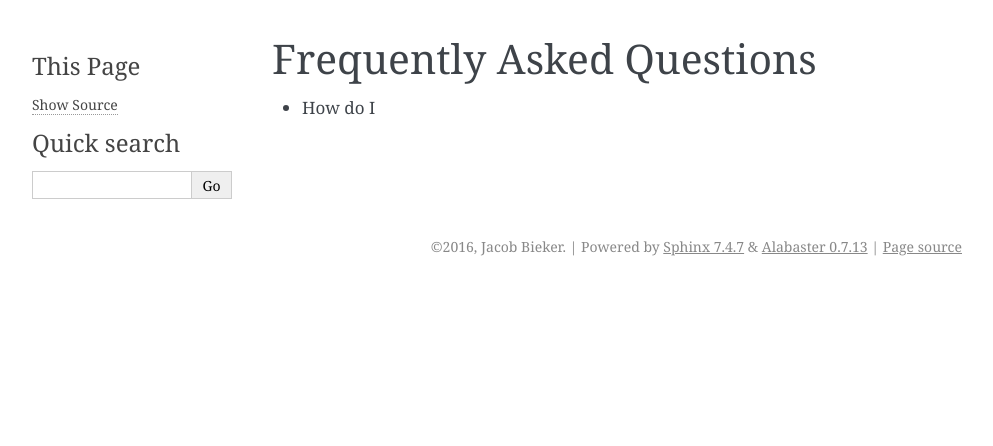
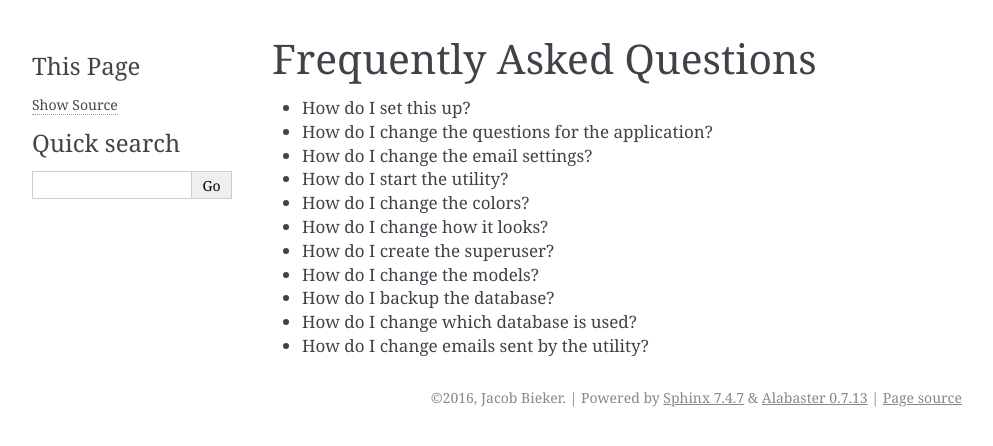
Before and after one commit to UO-SPUR/reu_utility, a Sphinx documentation site: the page built from docs/faq.rst, in a window 1280 px wide. Shown: the top 446 px of the page, without its empty margins (148-1141 px from the left). Built offline with Sphinx 7.4.7, drawn with Linux system fonts in a browser that asks for light colours.

Commit message:
More FAQ questions

```diff
--- a/docs/faq.rst
+++ b/docs/faq.rst
@@ -1,4 +1,14 @@
 Frequently Asked Questions
 ==========================
 
-* How do I
+* How do I set this up?
+* How do I change the questions for the application?
+* How do I change the email settings?
+* How do I start the utility?
+* How do I change the colors?
+* How do I change how it looks?
+* How do I create the superuser?
+* How do I change the models?
+* How do I backup the database?
+* How do I change which database is used?
+* How do I change emails sent by the utility?
```
